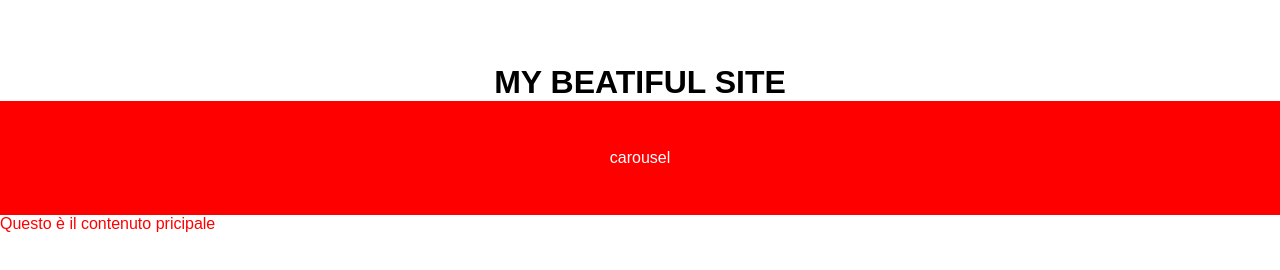
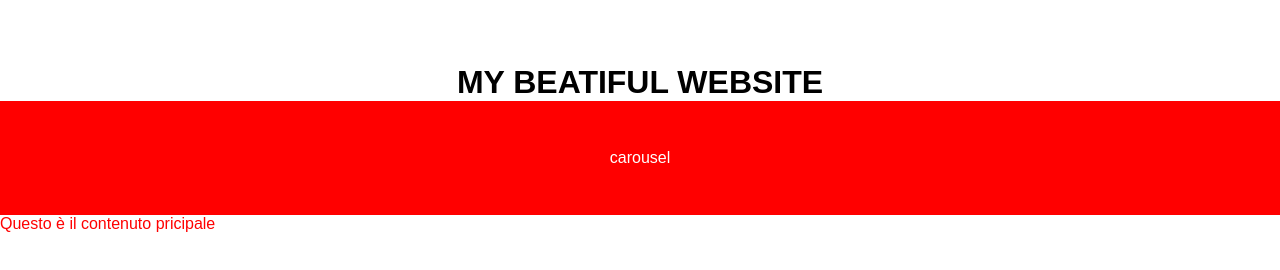
Before and after one commit to benitorubano1992/git-branch-merge, a plain HTML site: page index.html in a window 1280 px wide. Drawn offline with Linux system fonts and the light colour scheme.

Commit message:
fix title text in header

```diff
--- a/index.html
+++ b/index.html
@@ -11,7 +11,7 @@
 
 <body>
     <header>
-        <h1>my beatiful site</h1>
+        <h1>My beatiful Website</h1>
     </header>
     <main>
         <div class="jumbotron">
```
